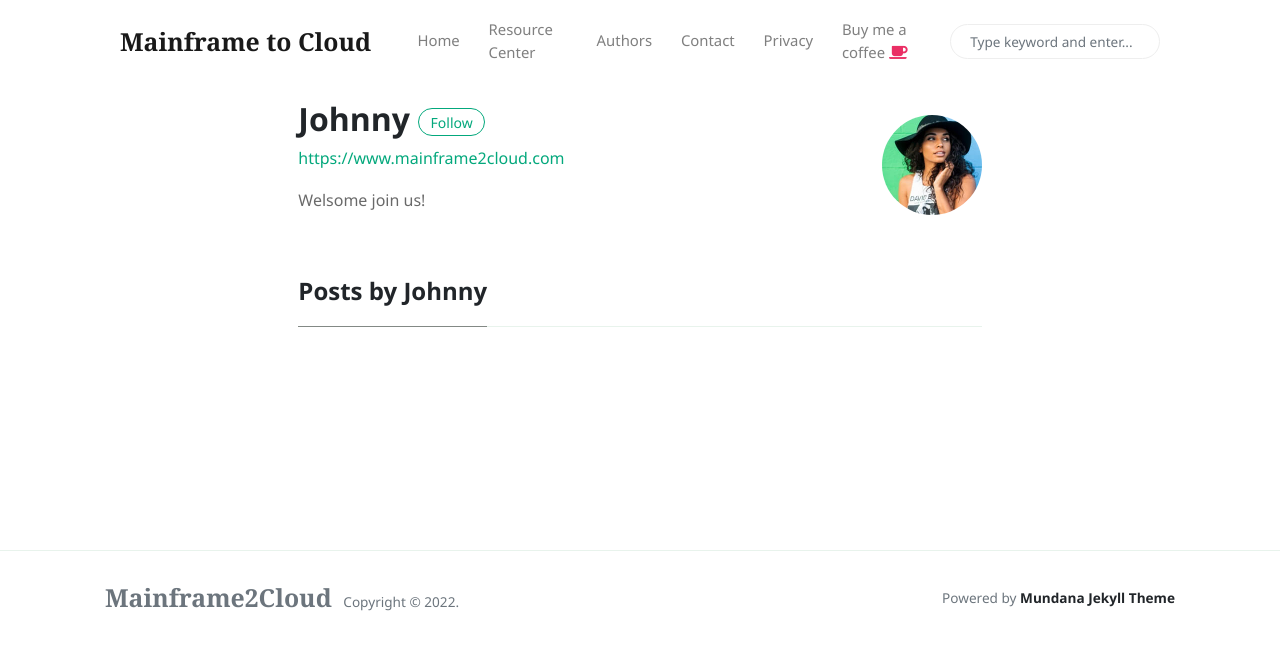
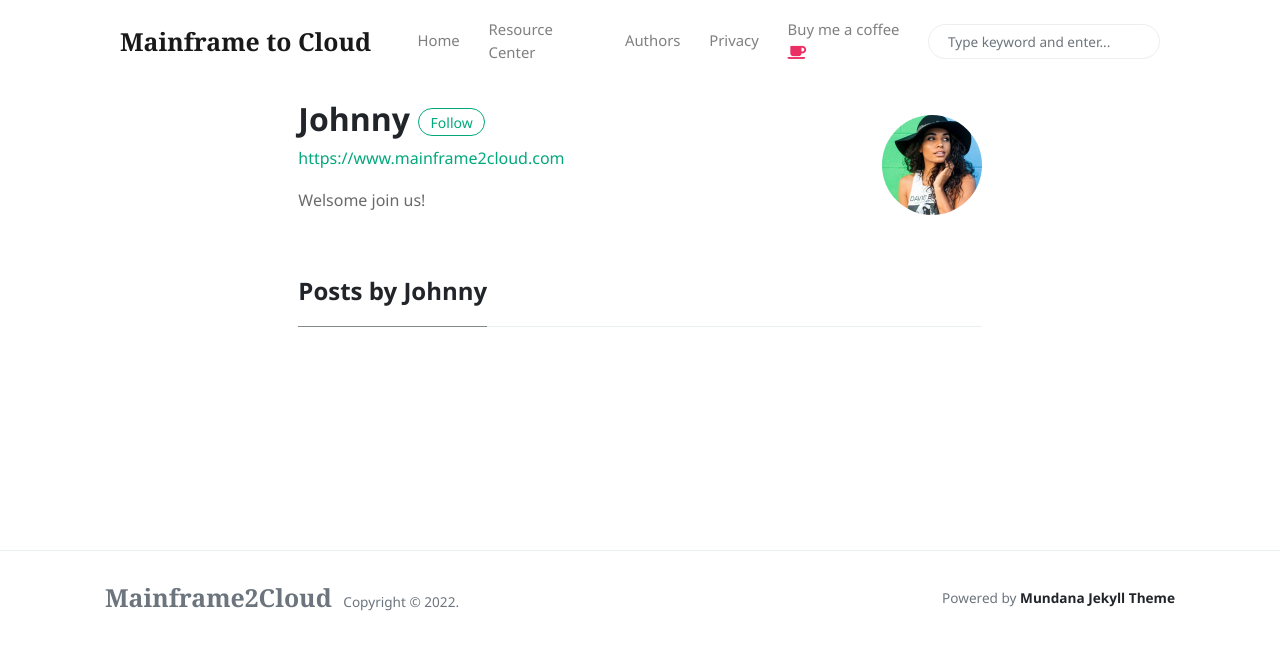
Before and after one commit to billrain/mainframe2cloud.github.io, a Jekyll site: the page built from _pages/author-johnny.html, in a window 1280 px wide. Shown: the top 650 px of the page. Built offline with Jekyll 4.4.1, drawn with Linux system fonts in a browser that asks for light colours; nearby versions of some CDN libraries.

Commit message:
Update menu-header.html
remove contact page

```diff
--- a/_includes/menu-header.html
+++ b/_includes/menu-header.html
@@ -10,15 +10,16 @@
 <a class="nav-link" href="{{site.baseurl}}/authors-list.html">Authors</a>
 </li>
 <li class="nav-item">
-<a class="nav-link" href="{{site.baseurl}}/contact.html">Contact</a>
-</li>
-<li class="nav-item">
 <a class="nav-link" href="{{site.baseurl}}/privacy-policy.html">Privacy</a>
 </li>
 <li class="nav-item">
 <a target="_blank" class="nav-link" href="https://www.buymeacoffee.com/mf2cloud">Buy me a coffee <i class="fa fa-coffee text-danger"></i></a>
 </li>
+
 <!--
+<li class="nav-item">
+<a class="nav-link" href="{{site.baseurl}}/contact.html">Contact</a>
+</li>
 <li class="nav-item">
 <a target="_blank" class="nav-link" href="https://www.wowthemes.net/themes/mundana-wordpress/">WP</a>
 </li>
```
